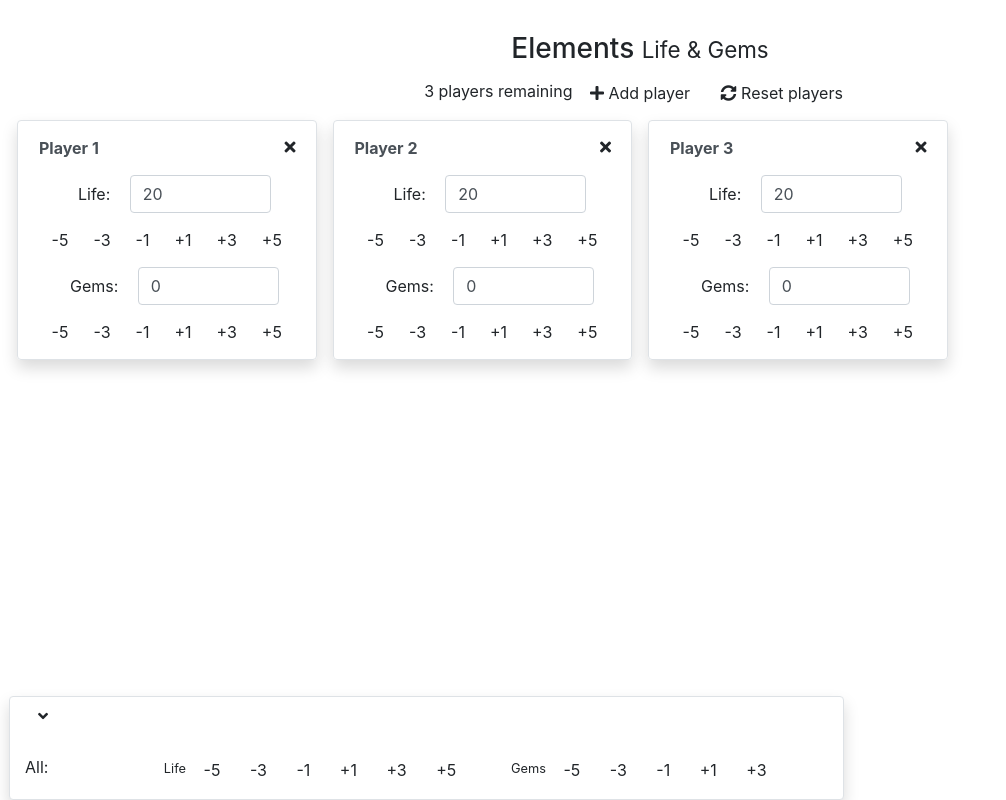
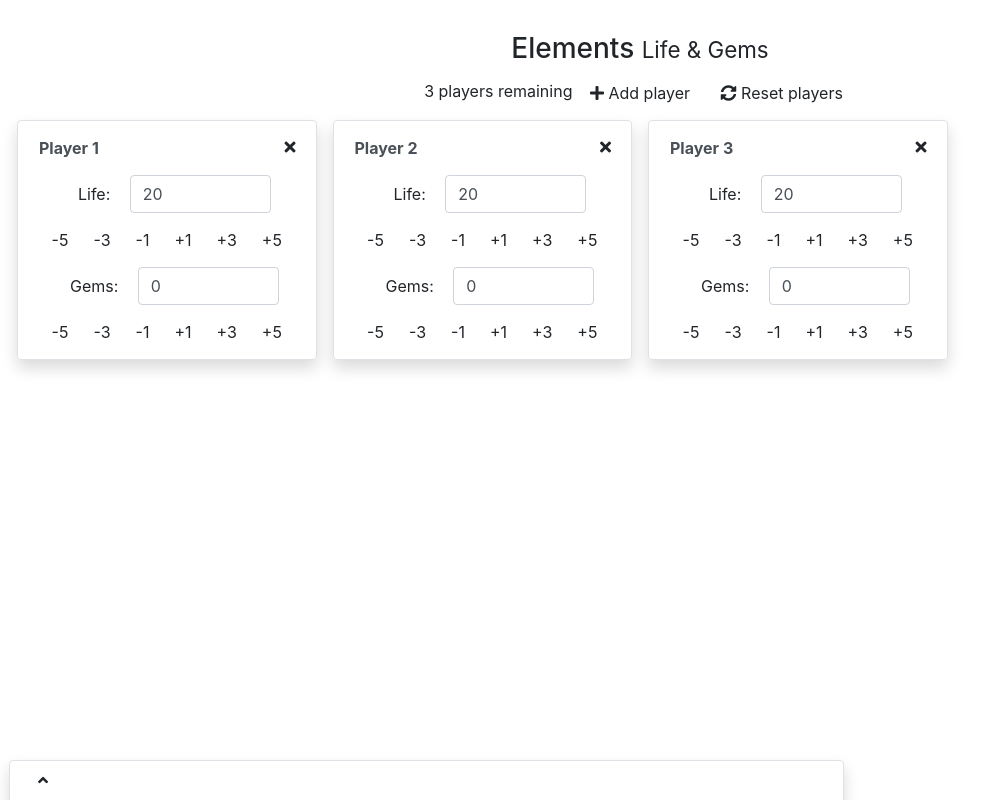
Before and after one commit to justingolden21/elements-tracker, a plain HTML site: page index.html in a window 1280 px wide. Shown: the whole page, without its empty margins (0-1006 px from the left). Drawn offline with nearby package versions, Linux system fonts and the light colour scheme.

Commit message:
default collapse footer

```diff
--- a/index.html
+++ b/index.html
@@ -85,10 +85,10 @@
 
 		<div id="spacer"></div>
 
-		<div id="footer" class="bg-white shadow border rounded row text-left">
+		<div id="footer" class="collapsed bg-white shadow border rounded row text-left">
 			<div class="col-2">
 				<button id="toggle-footer-btn" class="btn">
-					<i class="fas fa-angle-down"></i>
+					<i class="fas fa-angle-up"></i>
 				</button>
 			</div>
 			<div class="col-9 bg-transparent">
```
